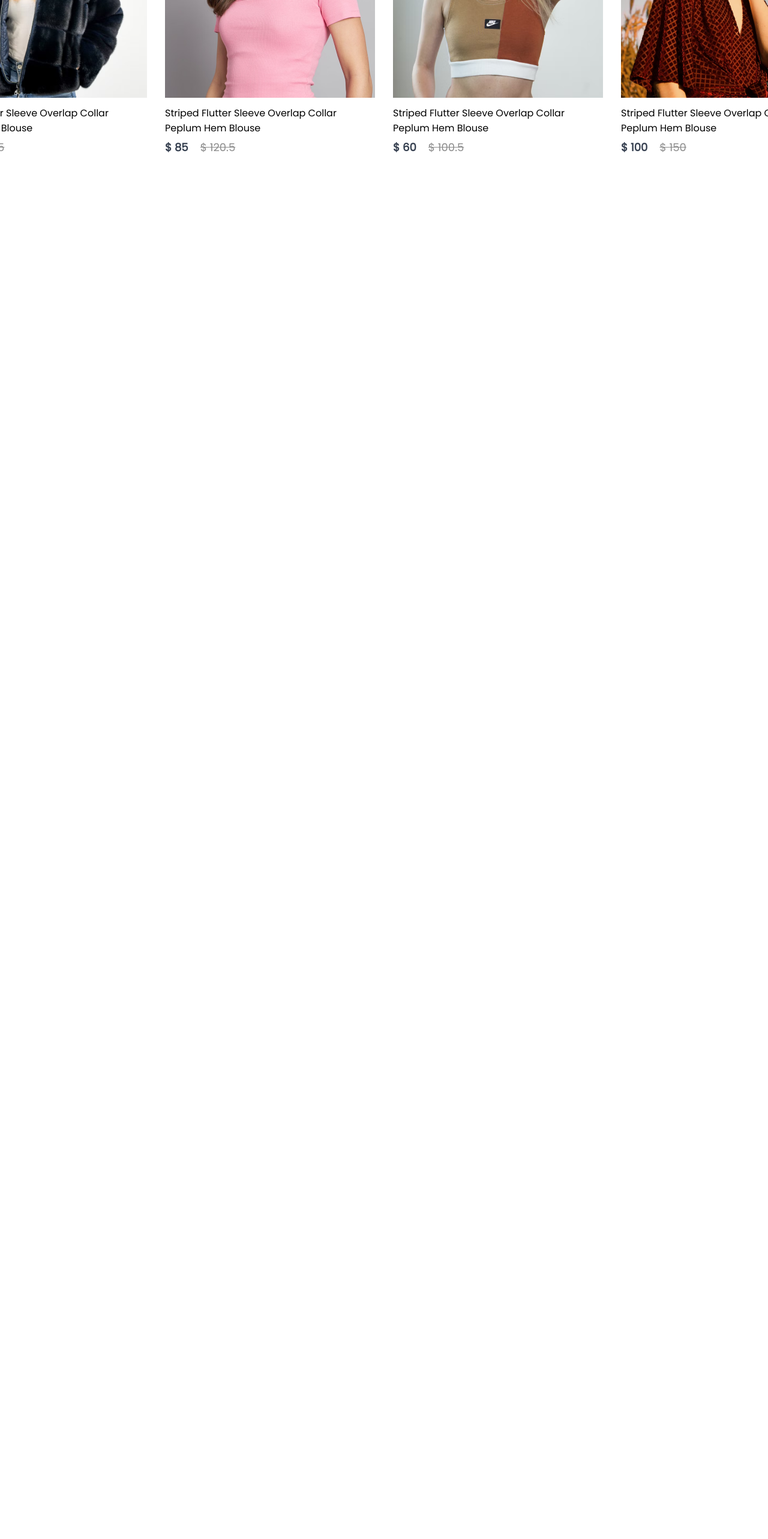
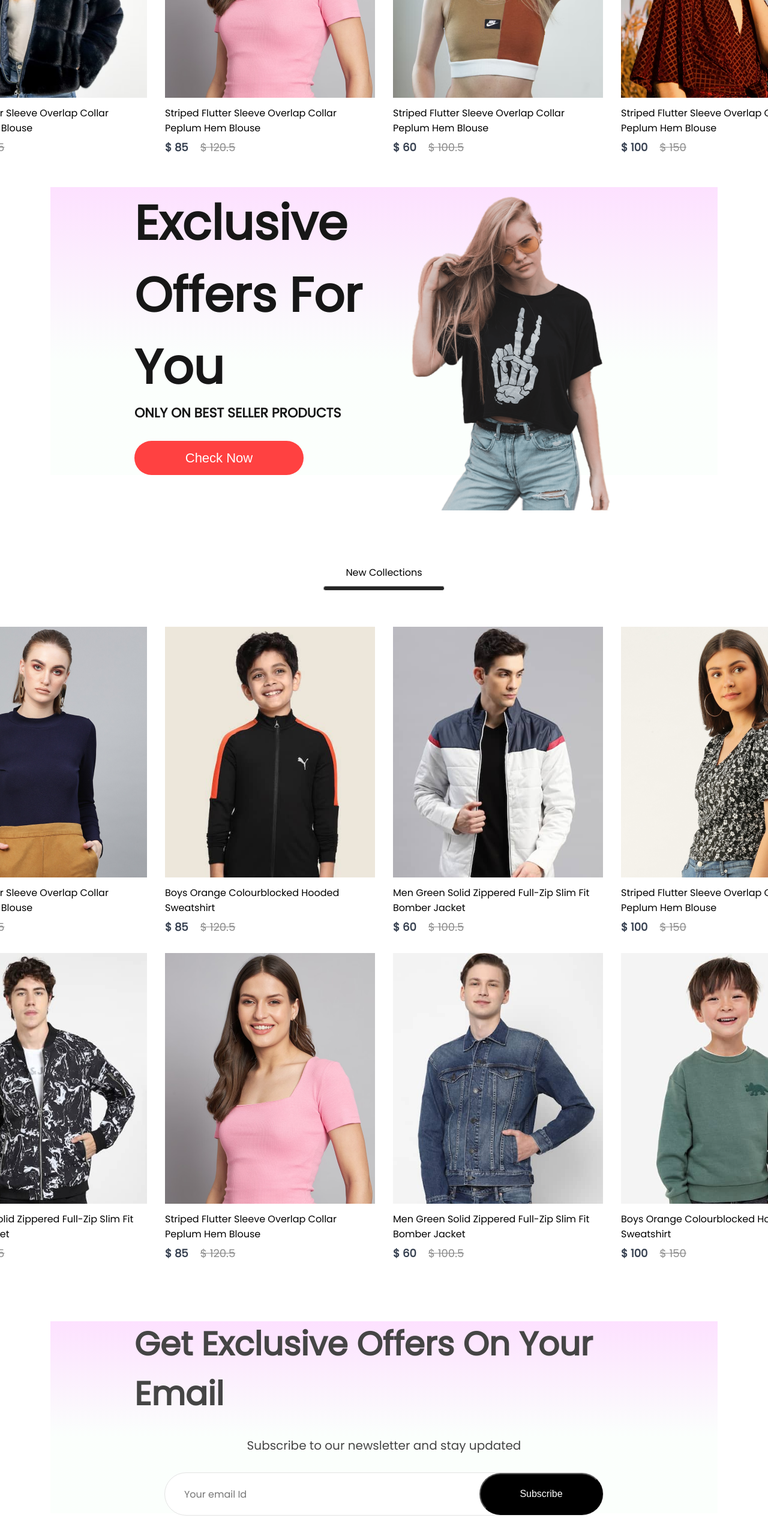
Before and after one commit to neerajkrmehta/ReaactProject, a React (Vite) app in the folder ShoppingApp/: page / in a window 1280 px wide. Shown: the part 1305-3871 px from the top of the page at 60% size. Before the commit the page ends 1617 px from the top, so only its background shows below. Built offline with nearby package versions, Linux system fonts and the light colour scheme; a web font is replaced by a local one.

Commit message:
Add some Componets

```diff
--- /dev/null
+++ b/ShoppingApp/src/Component/NewCollections/NewCollections.css
@@ -0,0 +1,27 @@
+.new-collections {
+    display: flex;
+    flex-direction: column;
+    align-items: center;
+    gap: 10px;
+    margin-bottom: 100px;
+}
+
+.new-collections h1 {
+    color: #171717;
+    font-size: 50px;
+    font-weight: 600;
+}
+
+.new-collections hr {
+    width: 200px;
+    height: 6px;
+    border-radius: 10px;
+    background: #252525;
+}
+
+.collections{
+    display: grid;
+    grid-template-columns: 1fr 1fr 1fr 1fr;
+    margin-top: 50px;
+    gap: 30px;
+}
--- /dev/null
+++ b/ShoppingApp/src/Component/NewCollections/NewCollections.jsx
@@ -0,0 +1,28 @@
+import React from 'react'
+import './NewCollections.css'
+import new_collection from '../Assets/new_collections'
+import new_collections from '../Assets/new_collections'
+import { Item } from '../Item/Item'
+
+export const NewCollections = () => {
+  return (
+    <div className='new-collections'>
+    <p>New Collections</p>
+    <hr />
+    <div className="collections">
+    {new_collections.map((item,i)=>{
+    return (
+      <Item
+        key={i}
+        id={item.id}
+        name={item.name}
+        image={item.image}
+        new_price={item.new_price}
+        old_price={item.old_price}
+      />
+    );
+    })}
+    </div>
+    </div>
+  )
+}
--- /dev/null
+++ b/ShoppingApp/src/Component/NewsLetter/NewsLetter.css
@@ -0,0 +1,52 @@
+.newsletter{
+    width: 65%;
+    height: 40vh;
+    display: flex;
+    flex-direction: column;
+    align-items: center;
+    justify-content: center;
+    margin: auto;
+    padding: 0px 140px;
+    margin-bottom: 150px;
+    background: linear-gradient(180deg, #fde1ff 0%, #e1ffea22 60%);
+    gap: 30px;
+}
+.newsletter h1{
+    color: #454545;
+    font-size: 55px;
+    font-weight: 600;
+}
+.newsletter p{
+color: #454545;
+font-size: 20px;
+}
+.newsletter div{
+    display: flex;
+    align-items: center;
+    justify-content: space-between;
+    background: white;
+    height: 70px;
+    width: 730px;
+    border-radius: 80px;
+    border: 1px solid #e3e3e3;
+
+}
+.newsletter input{
+    width: 500px;
+    margin-left: 30px;
+    border: none;
+    outline: none;
+    color: #616161;
+    font-family: poppins;
+    font-size: 16px;
+
+}
+.newsletter div button{
+    width: 210px;
+    height: 70px;
+    border-radius: 80px;
+    background: black;
+    color: white;
+    font-size: 16px;
+    cursor: pointer;
+}
--- /dev/null
+++ b/ShoppingApp/src/Component/NewsLetter/NewsLetter.jsx
@@ -0,0 +1,14 @@
+import React from 'react'
+import './NewsLetter.css'
+export const NewsLetter = () => {
+  return (
+    <div className='newsletter'>
+      <h1>Get Exclusive Offers On Your Email</h1>
+      <p>Subscribe to our newsletter and stay updated</p>
+      <div>
+        <input type="email" placeholder='Your email Id' />
+        <button>Subscribe</button>
+      </div>
+    </div>
+  )
+}
--- /dev/null
+++ b/ShoppingApp/src/Component/Offers/Offers.css
@@ -0,0 +1,45 @@
+.offers{
+    width: 65%;
+    height: 60vh;
+    display: flex;
+    margin: auto;
+    padding: 0px 140px;
+    margin-bottom: 150px;
+    background: linear-gradient(180deg, #fde1ff 0%, #e1ffea22 60%);
+}
+.offers-left{
+    flex: 1;
+    display: flex;
+    flex-direction: column;
+    justify-content: center;
+}
+.offers-left h1{
+    color: #171717;
+    font-size: 80px;
+    font-weight: 600;
+}
+.offers-left p{
+color: #171717;
+font-size: 22px;
+font-weight: 600;
+}
+.offers-left button{
+    width: 282px;
+    height: 70px;
+    border-radius: 35px;
+    background: #ff4141;
+    border: none;
+    color: white;
+    font-size: 22px;
+    font-weight: 500;
+    margin-top: 30px;
+    cursor: pointer;
+}
+.offers-right{
+    flex: 1;
+    display: flex;
+    align-items: center;
+    justify-content: flex-end;
+    padding-top: 50px;
+
+}
--- a/ShoppingApp/src/Component/Offers/Offers.jsx
+++ b/ShoppingApp/src/Component/Offers/Offers.jsx
@@ -0,0 +1,18 @@
+import React from 'react'
+import './Offers.css'
+import exclusive_image from '../Assets/exclusive_image.png'
+export const Offers = () => {
+  return (
+    <div className='offers'>
+     <div className="offers-left">
+     <h1>Exclusive</h1>
+     <h1>Offers For You</h1>
+     <p>ONLY ON BEST SELLER PRODUCTS</p>
+     <button>Check Now</button>
+     </div>
+       <div className="offers-right">
+       <img src= {exclusive_image} alt="" />
+       </div>
+    </div>
+  )
+}
--- a/ShoppingApp/src/Pages/Shop.jsx
+++ b/ShoppingApp/src/Pages/Shop.jsx
@@ -1,12 +1,18 @@
 import React from 'react'
 import { Hero } from '../Component/Hero/Hero'
 import { Popular } from '../Component/Popular/Popular'
+import { Offers } from '../Component/Offers/Offers'
+import { NewCollections } from '../Component/NewCollections/NewCollections'
+import { NewsLetter } from '../Component/NewsLetter/NewsLetter'
 
 export const Shop = () => {
   return (
     <div>
       <Hero/>
       <Popular/>
+      <Offers/>
+      <NewCollections/>
+      <NewsLetter/>
     </div>
   )
 }
```
